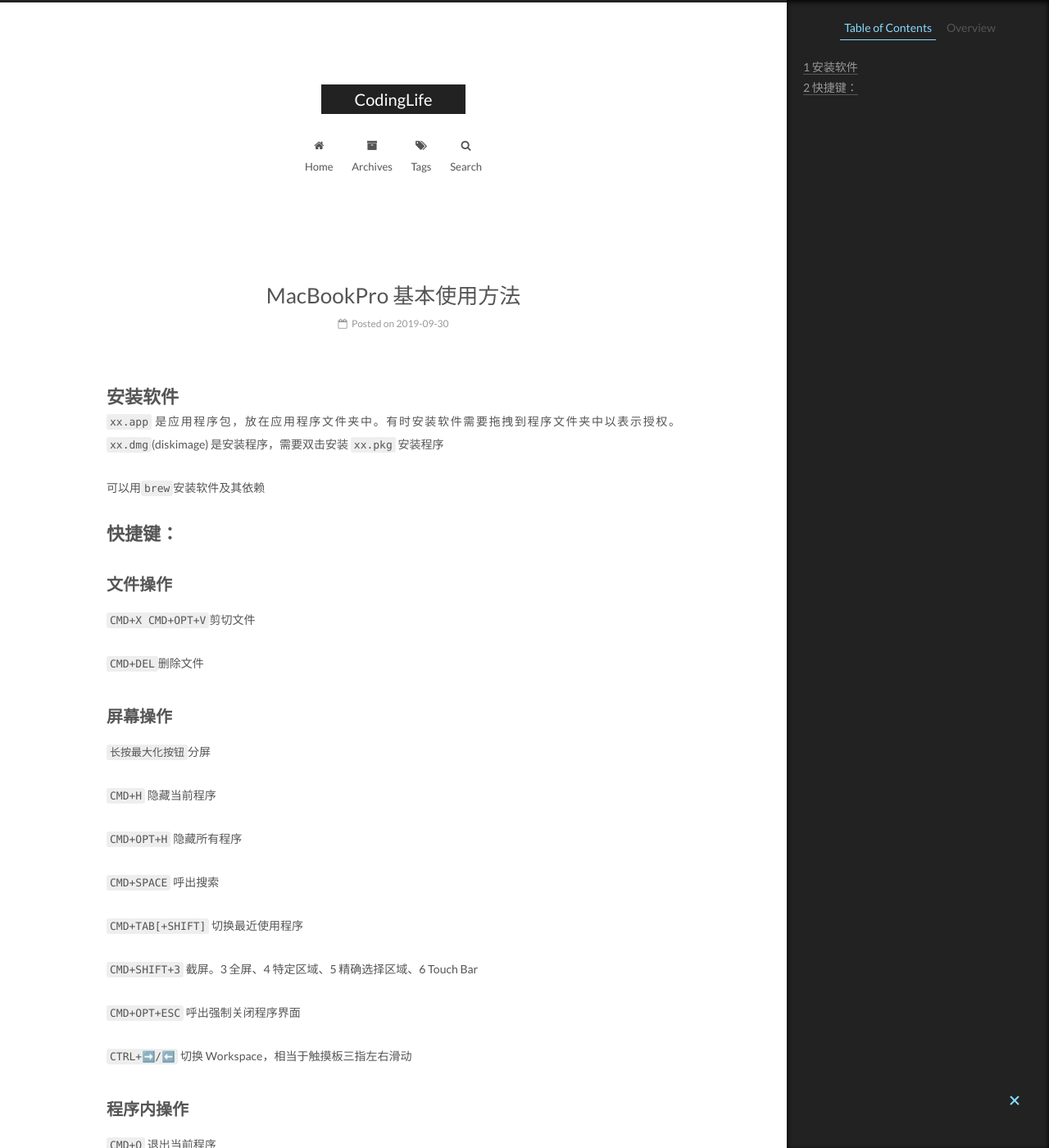
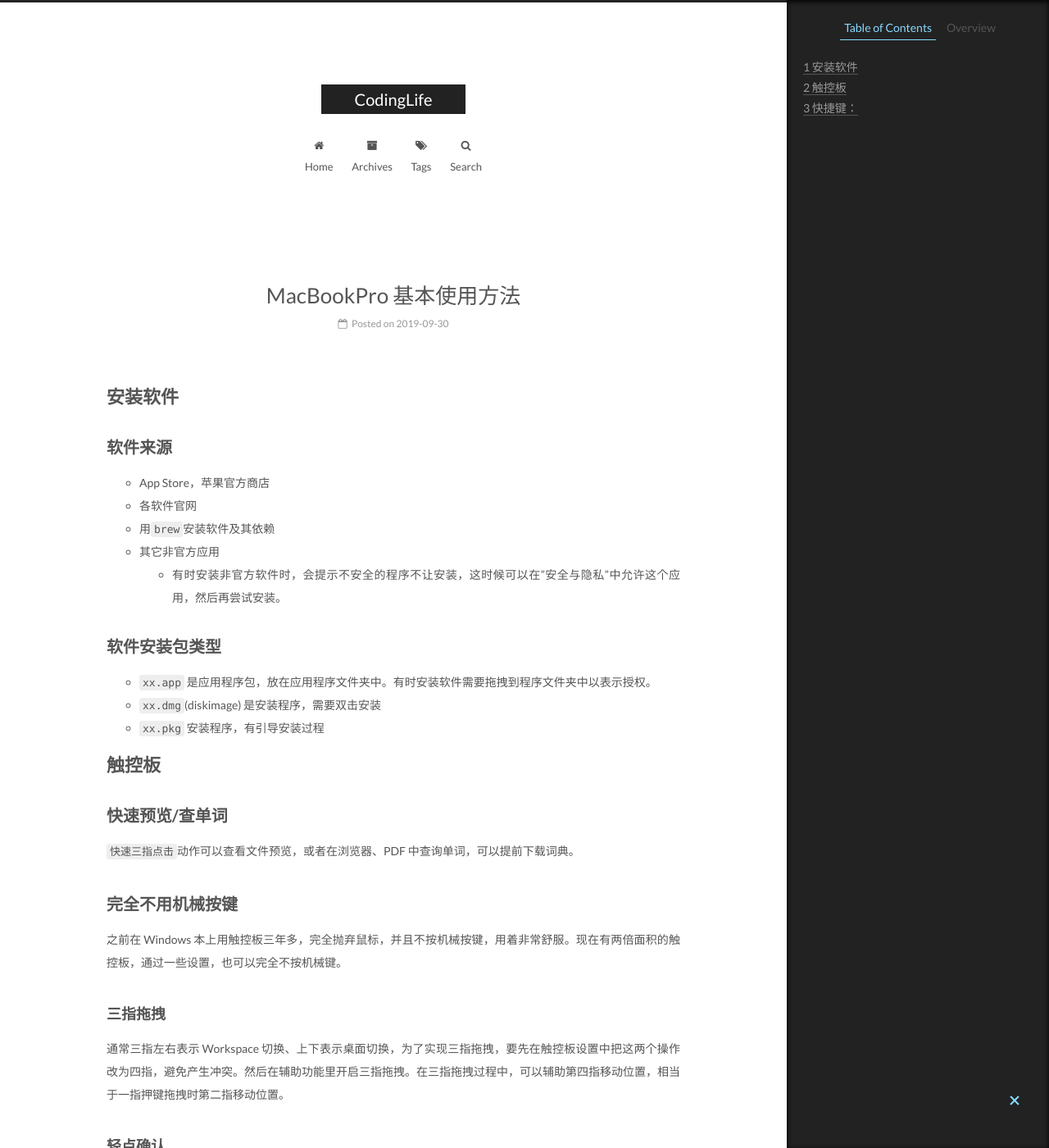
Before and after one commit to CodeHunter2006/CodeHunter2006.github.io, a Jekyll site: the page built from _posts/2019-09-30-MacBookPro_Basic.md, in a window 1280 px wide and 1400 px high. Shown: the whole window at 82% size. Built offline with Jekyll 4.4.1, drawn with Linux system fonts in a browser that asks for light colours; some of the changed text lies outside the part shown.

Commit message:
add mocbookpro content

```diff
--- a/_posts/2019-09-30-MacBookPro_Basic.md
+++ b/_posts/2019-09-30-MacBookPro_Basic.md
@@ -7,11 +7,41 @@
 
 # 安装软件
 
-`xx.app` 是应用程序包，放在应用程序文件夹中。有时安装软件需要拖拽到程序文件夹中以表示授权。
-`xx.dmg`(diskimage) 是安装程序，需要双击安装
-`xx.pkg` 安装程序
+## 软件来源
 
-可以用`brew`安装软件及其依赖
+- App Store，苹果官方商店
+- 各软件官网
+- 用`brew`安装软件及其依赖
+- 其它非官方应用
+  - 有时安装非官方软件时，会提示不安全的程序不让安装，这时候可以在"安全与隐私"中允许这个应用，然后再尝试安装。
+
+## 软件安装包类型
+
+- `xx.app` 是应用程序包，放在应用程序文件夹中。有时安装软件需要拖拽到程序文件夹中以表示授权。
+- `xx.dmg`(diskimage) 是安装程序，需要双击安装
+- `xx.pkg` 安装程序，有引导安装过程
+
+# 触控板
+
+## 快速预览/查单词
+
+`快速三指点击`动作可以查看文件预览，或者在浏览器、PDF 中查询单词，可以提前下载词典。
+
+## 完全不用机械按键
+
+之前在 Windows 本上用触控板三年多，完全抛弃鼠标，并且不按机械按键，用着非常舒服。现在有两倍面积的触控板，通过一些设置，也可以完全不按机械键。
+
+### 三指拖拽
+
+通常三指左右表示 Workspace 切换、上下表示桌面切换，为了实现三指拖拽，要先在触控板设置中把这两个操作改为四指，避免产生冲突。然后在辅助功能里开启三指拖拽。在三指拖拽过程中，可以辅助第四指移动位置，相当于一指押键拖拽时第二指移动位置。
+
+### 轻点确认
+
+通常情况下要用力押触控板才能确认点击，在 finder 中选中文件或编辑时选中编辑位置。可以在触控板设置中选择"轻点来点按"，只要快速轻点可以替代原来的机械键按压。
+
+### 其它设置
+
+将"点按"设置为"最弱"，将"跟踪速度"设置为"最快"，稍加适应，就可以用最小的机械动作完成触摸板操作了。
 
 # 快捷键：
 
@@ -20,6 +50,8 @@
 `CMD+X CMD+OPT+V`剪切文件
 
 `CMD+DEL`删除文件
+
+`SPACE`快速预览文件内容，在未选中文件下预览文件夹属性
 
 ## 屏幕操作
 
@@ -71,4 +103,4 @@
 `长按指纹解锁键` 可以强制关机
 
 PS：与 Windows 对比<br/>
-基本上把 Win 键和 Ctrl 都综合到了 CMD 键
+基本上把 Win 键和 Ctrl 都综合到了 CMD 键，OPT 相当于 ALT 键。
```
